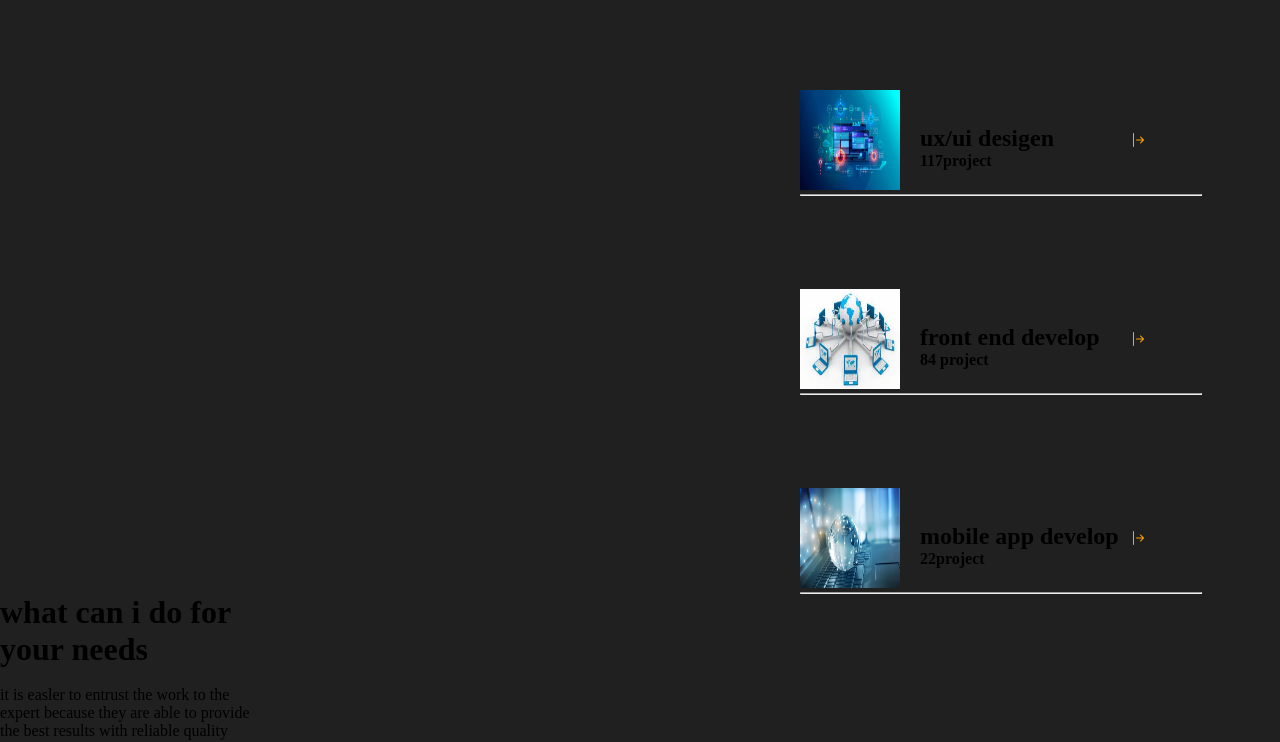
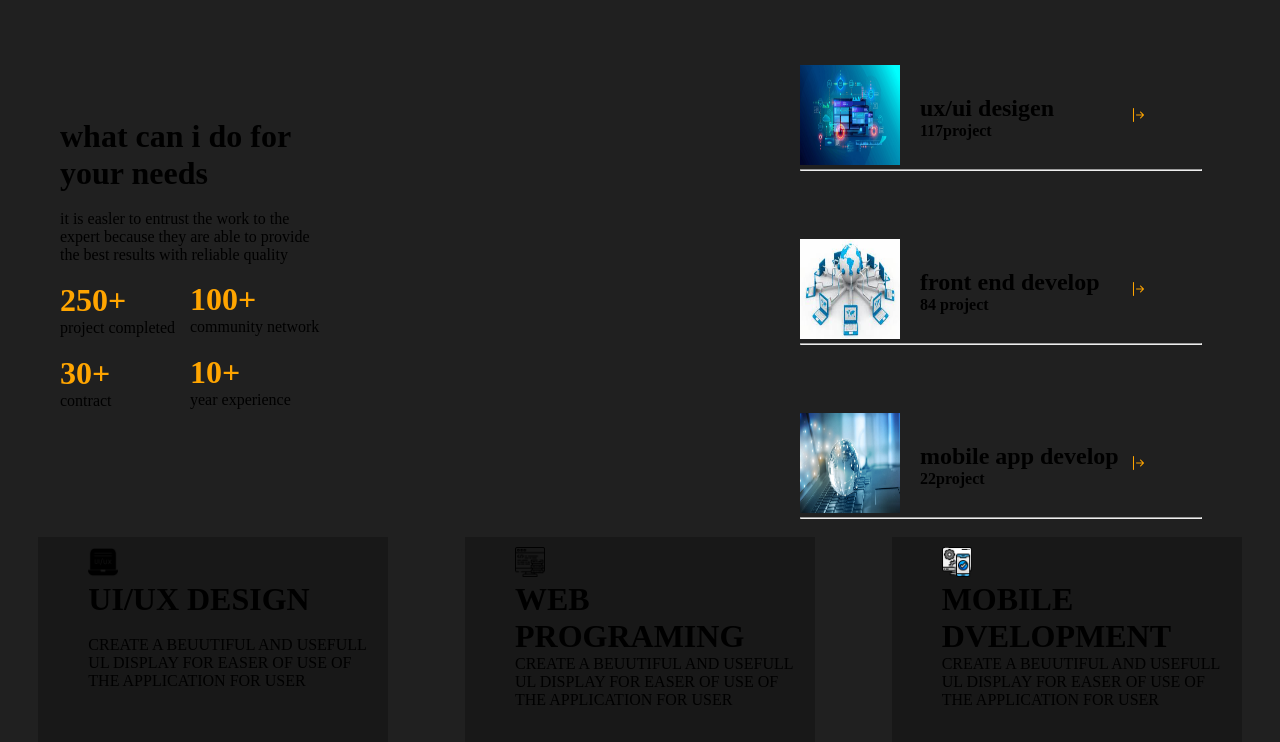
Before and after one commit to aq201/PROTFOLIO-88594, a plain HTML site: page index.html in a window 1280 px wide. Shown: the part 782-1524 px from the top of the page. Drawn offline with nearby package versions, Linux system fonts and the light colour scheme.

Commit message:
add mor icon and work

```diff
--- a/index.html
+++ b/index.html
@@ -96,31 +96,39 @@
         <img src="./images/March-12-Letter.jpg" alt="image" class="img01"><hr class="line">
 
     </div>
-    <div>
-      <h1 class="top">what can i do  for <br> your needs</h1> <br>
-      <p class="top">it is easler to entrust the work to the <br>
+    <div class="top"> <!-- start of top  -->
+      <h1>what can i do  for <br> your needs</h1> <br>
+      <p>it is easler to entrust the work to the <br>
       expert because they are able to provide <br>
     the best results with reliable quality</p> <br>
-    <h1 class="top">250+</h1>
-    <p class="top">project completed</p> <br>
-    <h1 class="top">30+</h1>
-    <p class="top">contract</p>
+    <h1 class="color">250+</h1>
+    <p >project completed</p> <br>
+    <h1 class="color">30+</h1>
+    <p>contract</p>
+    <div class="center">
+    <h1 class="color">100+</h1>
+    <p>community network</p><br>
+    <h1 class="color">10+</h1>
+    <p>year experience</p>
+  </div>
 
 
 
-    </div>
+    </div><!-- end of top  -->
 
-    </div> <!-- emd of imagess  -->
+    </div> <!-- end of imagess  --> <br>
 
-<div class="boxes004">
+<div class="lastbox01"><!-- start of lastbox01  -->
     <div class="boxes1">
-      <h1>UI/UX DESIGN</h1>
+      <img src="./icon/ux-design.png" alt="DESIGN" id="UX">
+      <h1>UI/UX DESIGN</h1><br>
       <p>CREATE A BEUUTIFUL AND USEFULL <br>
       UL DISPLAY FOR EASER OF USE OF <br>
     THE APPLICATION FOR USER</p>
 
     </div>
     <div class="boxes2">
+      <img src="./icon/data.png" alt="DESIGN" id="UX">
       <h1>WEB PROGRAMING</h1>
       <p>CREATE A BEUUTIFUL AND USEFULL <br>
       UL DISPLAY FOR EASER OF USE OF <br>
@@ -128,13 +136,14 @@
 
     </div>
     <div class="boxes3">
+      <img src="./icon/app-development.png" alt="DESIGN" id="UX">
       <h1>MOBILE DVELOPMENT</h1>
       <p>CREATE A BEUUTIFUL AND USEFULL <br>
       UL DISPLAY FOR EASER OF USE OF <br>
     THE APPLICATION FOR USER</p>
 
     </div>
-  </div>
+  </div><!-- end of lastbox01  -->
 
 
 </div><!-- end of endbody  -->
--- a/style.css
+++ b/style.css
@@ -138,7 +138,7 @@ div.endbody{
     width: 100px;
     height: 100px;
     margin-left: 800px;
-    margin-top: 30px;
+    margin-top: 5px;
 
 
 
@@ -146,7 +146,7 @@ div.endbody{
 .img02{
     margin-left: 920px;
     position: relative;
-    top: 110px;
+    top: 80px;
 }
 .line{
     width: 400px;
@@ -156,14 +156,27 @@ div.endbody{
 .bi001{
     margin-left: 1130px;
     position: relative;
-    top: 135px;
+    top: 110px;
     color: orange;
 }
 .top{
+    position: absolute;
+    top:  900px;
+    margin-left: 60px;
+
 
 
 }
-.boxes004{
+.center{
+    margin-left: 130px;
+    position: relative;
+    top: -129px;
+
+}
+.color{
+    color: orange;
+}
+.lastbox01{
     display: flex;
     flex-direction: row;
     justify-content: space-around;
@@ -192,3 +205,8 @@ div.endbody{
     padding-top: 10PX;
     padding-left:50PX;
 }
+#UX{
+    width: 30px;
+    height: 30px;
+
+}
```
Also changed, not shown: icon/app-development.png (added), icon/data.png (added), icon/ux-design.png (added).
